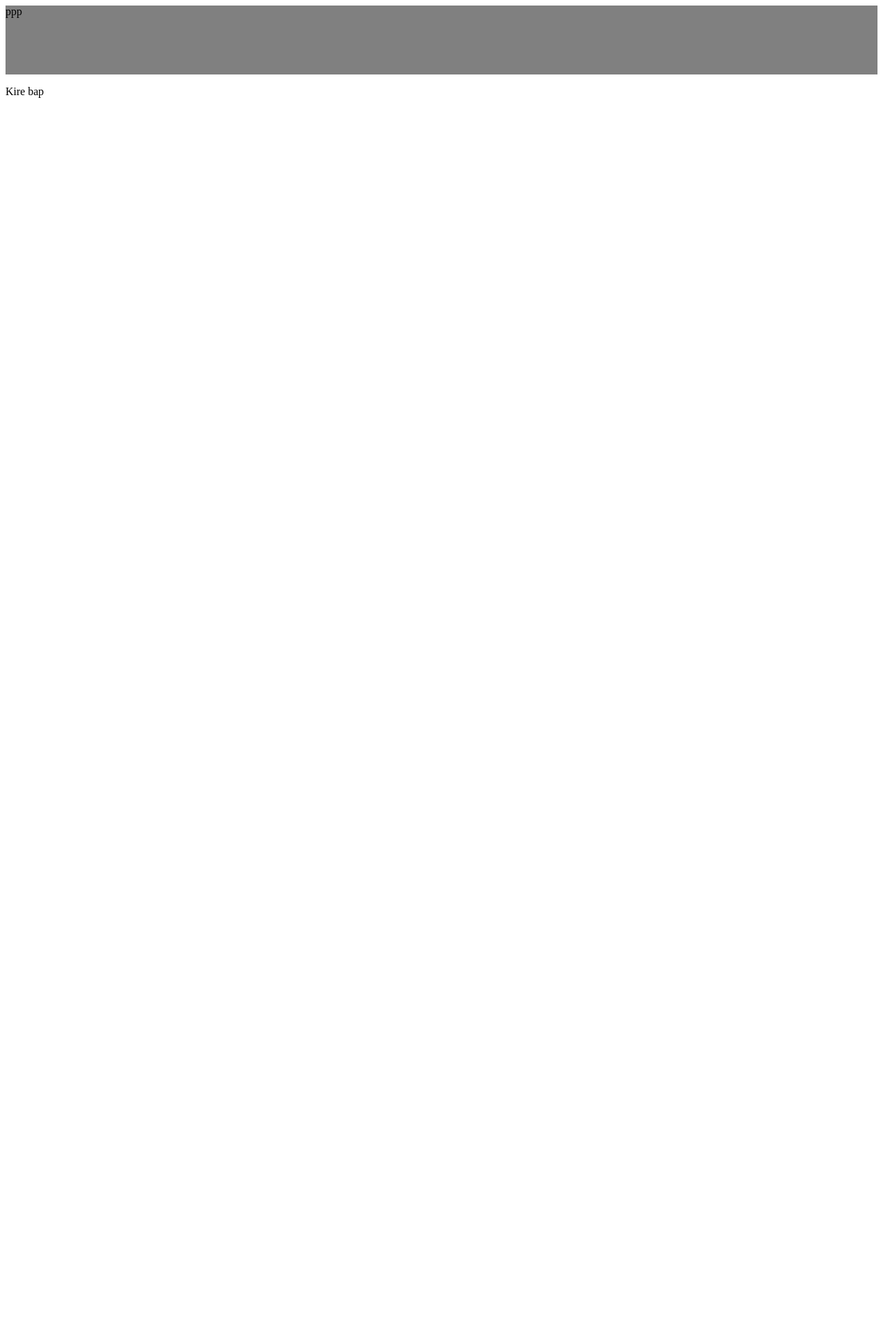
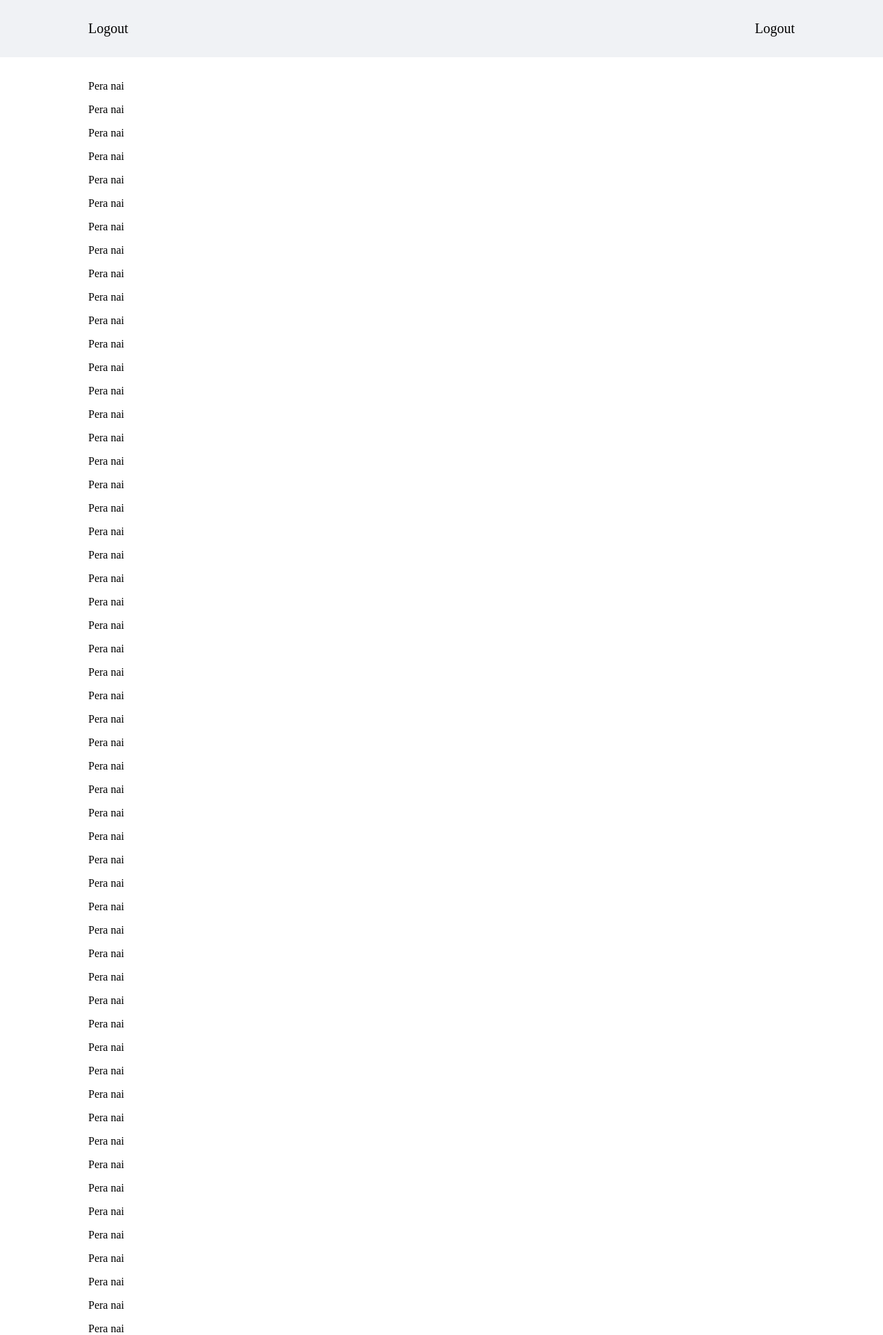
Before and after one commit to mahbubcseju/attendance-by-face-recognition, a Django app: page / in a window 1280 px wide. Shown: the top 1936 px of the page at 69% size. Before the commit the page ends 142 px from the top, so only its background shows below. Run offline with Django 3.2, Linux system fonts and the light colour scheme.

Commit message:
Added nav-bar

```diff
--- a/attendance/static/css/client/base.css
+++ b/attendance/static/css/client/base.css
@@ -1,4 +1,42 @@
-.navbar {
-   background-color: grey;
-   height: 100px;
+body {
+   max-width: 1024px;
+   margin: 0 auto;
 }
+
+.navbar-wrapper {
+   background-color: #f0f2f5;
+   position: fixed;
+   width: 100%;
+   left: 0;
+   right: 0;
+   top: 0px;
+   z-index: 100;
+}
+
+.navbar-wrapper .navbar {
+    display: block;
+    margin: 0 auto;
+    width: 1024px;
+    font-size: 20px;
+}
+
+.navbar .left{
+    float: left;
+    display: inline-block;
+    margin-right: 10px;
+    padding: 1.5em 0;
+    border: 2px;
+}
+
+.navbar .right{
+    float: right;
+    display: inline-block;
+    margin-left: 10px;
+    padding: 1.5em 0;
+    border: 2px;
+}
+
+.content {
+    top: 100px;
+    position: relative;
+}
--- a/attendance/templates/client/base.html
+++ b/attendance/templates/client/base.html
@@ -9,9 +9,16 @@
   {% block scripts %}{% endblock %}
 </head>
 <body>
-  <div class="navbar">
-    ppp
+  <div class="navbar-wrapper">
+    <div class="navbar">
+      <li class="left">
+        Logout
+      </li>
+      <li class="right">
+        Logout
+      </li>
+    </div>
   </div>
-  {% block body %}{% endblock %}
+  {% block content %}{% endblock %}
 </body>
 </html>
--- a/attendance/templates/client/home.html
+++ b/attendance/templates/client/home.html
@@ -1,5 +1,9 @@
 {% include('client/base.html') %}
 
-{% block body %}
-  <P>Kire bap</P>
+{% block content %}
+  <div class="content">
+    {% for i in range(100) %}
+      <p> Pera nai </p>
+    {% endfor %}
+  </div>
 {% endblock %}
```
